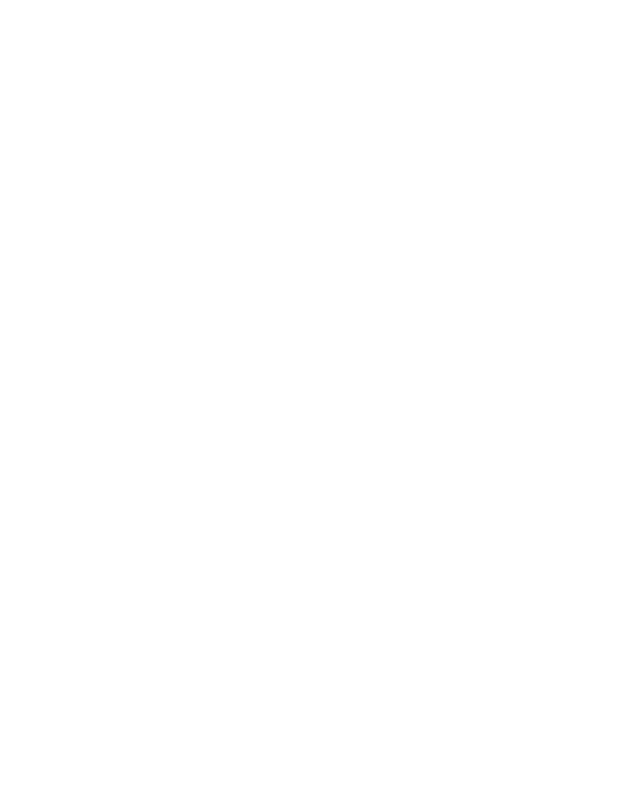
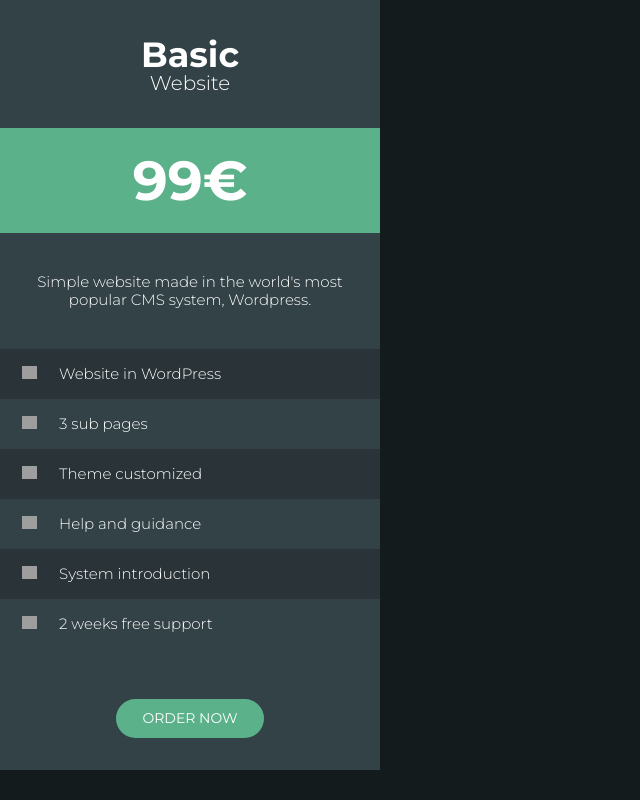
Before and after one commit to sagvel/price-cards-layout, a plain HTML site: page index.html in a window 1280 px wide. Shown: the whole page, without its empty margins (0-640 px from the left). Drawn offline with nearby package versions, Linux system fonts and the light colour scheme; grey boxes are pictures that could not be loaded.

Commit message:
add card 1 solution

```diff
--- a/index.html
+++ b/index.html
@@ -8,10 +8,69 @@
     <link rel="preconnect" href="https://fonts.googleapis.com" />
     <link rel="preconnect" href="https://fonts.gstatic.com" crossorigin />
     <link
-      href="https://fonts.googleapis.com/css2?family=Montserrat:wght@400;700&display=swap"
+      href="https://fonts.googleapis.com/css2?family=Montserrat:wght@300;400;700&display=swap"
       rel="stylesheet"
+    />
+    <link
+      rel="stylesheet"
+      href="https://cdnjs.cloudflare.com/ajax/libs/normalize/8.0.1/normalize.min.css"
+      integrity="sha512-NhSC1YmyruXifcj/KFRWoC561YpHpc5Jtzgvbuzx5VozKpWvQ+4nXhPdFgmx8xqexRcpAglTj9sIBWINXa8x5w=="
+      crossorigin="anonymous"
+      referrerpolicy="no-referrer"
     />
     <link rel="stylesheet" href="styles.css" />
   </head>
-  <body></body>
+  <body>
+    <div class="container">
+      <div class="price-card">
+        <h2 class="price-card__title">Basic</h2>
+        <div class="price-card__sub-title">Website</div>
+        <div class="price-card__price price-card__price_green">99€</div>
+        <div class="price-card__description">
+          Simple website made in the world's most popular CMS system, Wordpress.
+        </div>
+        <ul class="price-card__options-list">
+          <li class="price-card__options-list-item">
+            <i
+              class="price-card__options-list-icon price-card__options-list-icon_green"
+            ></i
+            >Website in WordPress
+          </li>
+          <li class="price-card__options-list-item">
+            <i
+              class="price-card__options-list-icon price-card__options-list-icon_green"
+            ></i
+            >3 sub pages
+          </li>
+          <li class="price-card__options-list-item">
+            <i
+              class="price-card__options-list-icon price-card__options-list-icon_green"
+            ></i
+            >Theme customized
+          </li>
+          <li class="price-card__options-list-item">
+            <i
+              class="price-card__options-list-icon price-card__options-list-icon_green"
+            ></i
+            >Help and guidance
+          </li>
+          <li class="price-card__options-list-item">
+            <i
+              class="price-card__options-list-icon price-card__options-list-icon_green"
+            ></i
+            >System introduction
+          </li>
+          <li class="price-card__options-list-item">
+            <i
+              class="price-card__options-list-icon price-card__options-list-icon_green"
+            ></i
+            >2 weeks free support
+          </li>
+        </ul>
+        <button class="price-card__order-btn price-card__order-btn_green">
+          ORDER NOW
+        </button>
+      </div>
+    </div>
+  </body>
 </html>
--- /dev/null
+++ b/styles/card.scss
@@ -0,0 +1,94 @@
+@import './variables.scss';
+
+.container {
+}
+.price-card {
+  width: 380px;
+  height: 770px;
+  display: flex;
+  flex-direction: column;
+  align-items: center;
+  padding: 33px 0 40px 0;
+  background-color: $color-background-secondary;
+  &__title {
+    margin: 0;
+    height: 64px;
+    font-weight: 700;
+    font-size: 35px;
+    line-height: 43px;
+    text-align: center;
+  }
+
+  &__sub-title {
+    margin-top: -5px;
+    font-size: 20px;
+    font-weight: 300;
+    line-height: 24px;
+  }
+
+  &__price {
+    margin-top: 33px;
+    padding: 19px 0;
+    align-self: stretch;
+    font-weight: 700;
+    font-size: 55px;
+    line-height: 67px;
+    text-align: center;
+
+    &_green {
+      background-color: $color-green;
+    }
+  }
+
+  &__description {
+    width: 327px;
+    margin-top: 40px;
+    text-align: center;
+    font-weight: 300;
+    line-height: 18px;
+  }
+
+  &__options-list {
+    padding: 0;
+    margin: 0;
+    margin-top: 40px;
+    align-self: stretch;
+    list-style: none;
+    font-weight: 300;
+    line-height: 18px;
+  }
+
+  &__options-list-item {
+    height: 50px;
+    padding: 16px 0;
+
+    &:nth-child(odd) {
+      background-color: $color-background-accent;
+    }
+  }
+
+  &__options-list-icon {
+    width: 15px;
+    height: 13px;
+    display: inline-block;
+    margin-right: 22px;
+    margin-left: 22px;
+    &_green {
+      background-image: url(https://gromcode.s3.eu-central-1.amazonaws.com/front-end/html-css/lesson+25/verification-checkmark-symbol_green.png);
+    }
+  }
+
+  &__order-btn {
+    margin-top: 50px;
+    border: none;
+    color: $base-text-color;
+    font-size: 14px;
+    line-height: 17px;
+    text-transform: uppercase;
+    padding: 11px 27px;
+    border-radius: 20px;
+    &_green {
+      background-color: $color-green;
+    }
+  }
+}
--- a/styles/index.scss
+++ b/styles/index.scss
@@ -6,4 +6,9 @@
 
 html {
   font-family: 'Montserrat', sans-serif;
+  font-size: $base-font-size;
+  color: $base-text-color;
+  background-color: $color-background-main;
 }
+
+@import './card.scss';
--- a/styles/variables.scss
+++ b/styles/variables.scss
@@ -0,0 +1,11 @@
+$color-background-main: #141b1c;
+$color-background-secondary: #334247;
+$color-background-accent: #2a3438;
+
+$color-green: #5bb189;
+$color-blue: #3a6ba5;
+$color-orange: #ec632a;
+$color-red: #dc3f45;
+
+$base-font-size: 15px;
+$base-text-color: #fff;
```
Also changed, not shown: styles.css, 1 other file.
